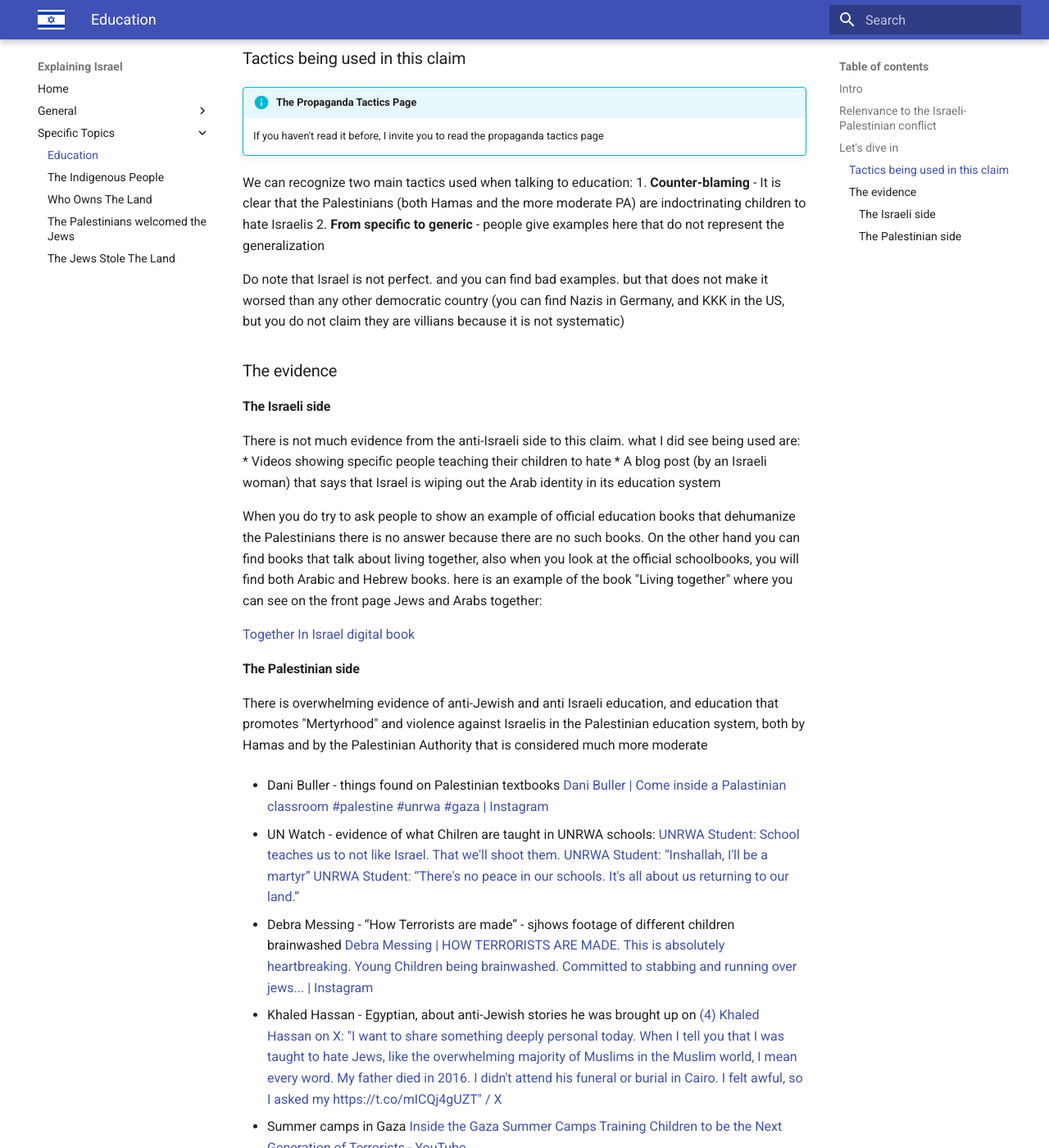
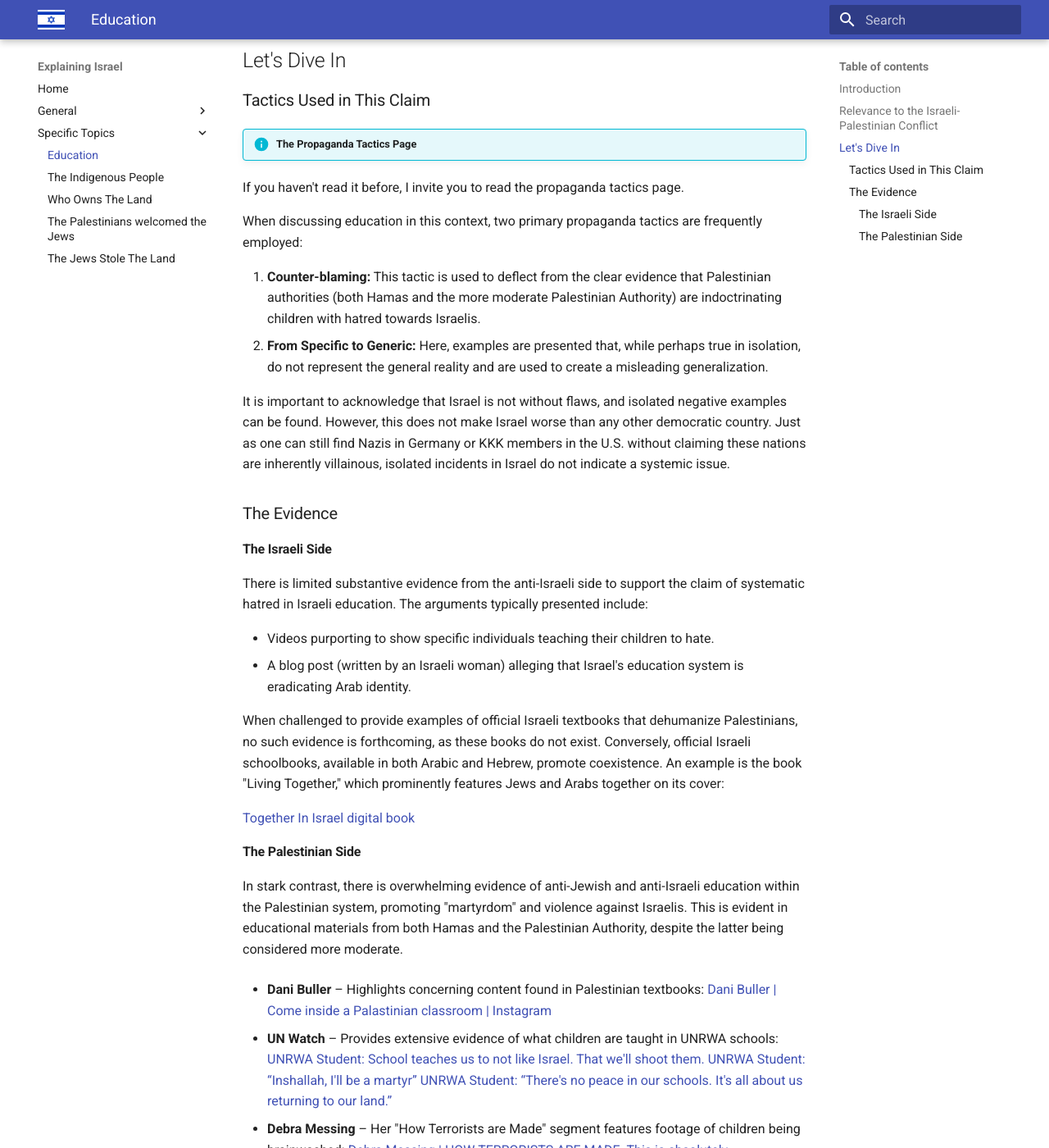
Before and after one commit to RonGros/explaining-israel, an MkDocs documentation site: the page built from docs/Specific Topics/Education.md, in a window 1280 px wide and 1400 px high, scrolled down 686 px. Shown: the whole window at 82% size. Built offline with MkDocs 1.6.1 and Material for MkDocs 9.7.7, drawn with Linux system fonts in a browser that asks for light colours; some of the changed text lies outside the part shown.

Commit message:
Polish the education page

```diff
--- a/docs/Specific Topics/Education.md
+++ b/docs/Specific Topics/Education.md
@@ -1,64 +1,69 @@
 # Education
 
-## Intro
-Education is a key for peace. If you really want to have peace between two people you need both of them to want it, and to understand that the best path forward is if both sides are happy
+## Introduction
 
-Therefore education, similar to media, is also a very good indicator for the real intentions of the leadership, because it shapes the minds of young kids, and their future views when they become adults
+Education is fundamental to achieving peace. Genuine peace between two groups necessitates mutual desire for it and a shared understanding that the optimal path forward involves the well-being and satisfaction of both sides.
 
-I would argue that it takes around 20 years to "re-educate" a certain group to stop hating another group, and that makes it even more important, because it takes a lot of preparation, and a lot of time to get two people have peace
+Consequently, education, much like media, serves as a crucial indicator of a leadership's true intentions, as it profoundly shapes the minds of young children and their future perspectives as adults.
 
+I would contend that it takes approximately 20 years to "re-educate" a group to overcome ingrained hatred towards another. This makes the role of education even more critical, as fostering peace requires extensive preparation and a significant investment of time to bridge divides between peoples.
 
-## Relenvance to the Israeli-Palestinian conflict
-One of the repeating allegations against Israel is that "*Israelis teach their children to hate*" or "*Israelis teach their children to dehumanize the Palestinians*"
+## Relevance to the Israeli-Palestinian Conflict
 
-We will cover this claim here
+A recurring accusation leveled against Israel is that "Israelis teach their children to hate" or "Israelis teach their children to dehumanize Palestinians."
 
-## Let's dive in
-### Tactics being used in this claim
+This section will address and examine these claims.
+
+## Let's Dive In
+
+### Tactics Used in This Claim
+
 !!! info "The Propaganda Tactics Page"
-    If you haven't read it before, I invite you to read the propaganda tactics page
+If you haven't read it before, I invite you to read the propaganda tactics page.
 
-We can recognize two main tactics used when talking to education:
-1. **Counter-blaming** - It is clear that the Palestinians (both Hamas and the more moderate PA) are indoctrinating children to hate Israelis
-2. **From specific to generic** - people give examples here that do not represent the generalization
+When discussing education in this context, two primary propaganda tactics are frequently employed:
 
-Do note that Israel is not perfect. and you can find bad examples. but that does not make it worsed than any other democratic country (you can find Nazis in Germany, and KKK in the US, but you do not claim they are villians because it is not systematic)
+1.  **Counter-blaming:** This tactic is used to deflect from the clear evidence that Palestinian authorities (both Hamas and the more moderate Palestinian Authority) are indoctrinating children with hatred towards Israelis.
+2.  **From Specific to Generic:** Here, examples are presented that, while perhaps true in isolation, do not represent the general reality and are used to create a misleading generalization.
 
-### The evidence
+It is important to acknowledge that Israel is not without flaws, and isolated negative examples can be found. However, this does not make Israel worse than any other democratic country. Just as one can still find Nazis in Germany or KKK members in the U.S. without claiming these nations are inherently villainous, isolated incidents in Israel do not indicate a systemic issue.
 
-#### The Israeli side
-There is not much evidence from the anti-Israeli side to this claim. what I did see being used are:
-* Videos showing specific people teaching their children to hate
-* A blog post (by an Israeli woman) that says that Israel is wiping out the Arab identity in its education system
+### The Evidence
 
-When you do try to ask people to show an example of official education books that dehumanize the Palestinians there is no answer because there are no such books.
-On the other hand you can find books that talk about living together, also when you look at the official schoolbooks, you will find both Arabic and Hebrew books. here is an example of the book "Living together" where you can see on the front page Jews and Arabs together:
+#### The Israeli Side
+
+There is limited substantive evidence from the anti-Israeli side to support the claim of systematic hatred in Israeli education. The arguments typically presented include:
+
+  * Videos purporting to show specific individuals teaching their children to hate.
+  * A blog post (written by an Israeli woman) alleging that Israel's education system is eradicating Arab identity.
+
+When challenged to provide examples of official Israeli textbooks that dehumanize Palestinians, no such evidence is forthcoming, as these books do not exist. Conversely, official Israeli schoolbooks, available in both Arabic and Hebrew, promote coexistence. An example is the book "Living Together," which prominently features Jews and Arabs together on its cover:
 
 [Together In Israel digital book](https://school.kotar.cet.ac.il/KotarApp/Viewer.aspx?nBookID=113295528#1.6889.6.default)
 
+#### The Palestinian Side
 
-#### The Palestinian side
-There is overwhelming evidence of anti-Jewish and anti Israeli education, and education that promotes "Mertyrhood" and violence against Israelis in the Palestinian education system, both by Hamas and by the Palestinian Authority that is considered much more moderate
+In stark contrast, there is overwhelming evidence of anti-Jewish and anti-Israeli education within the Palestinian system, promoting "martyrdom" and violence against Israelis. This is evident in educational materials from both Hamas and the Palestinian Authority, despite the latter being considered more moderate.
 
-* Dani Buller - things found on Palestinian textbooks
-[Dani Buller | Come inside a Palastinian classroom #palestine #unrwa #gaza | Instagram](https://www.instagram.com/ask__dani/reel/C01pdO6oqnE/)
+  * **Dani Buller** – Highlights concerning content found in Palestinian textbooks:
+    [Dani Buller | Come inside a Palastinian classroom | Instagram](https://www.instagram.com/ask__dani/reel/C01pdO6oqnE/)
 
-* UN Watch - evidence of what Chilren are taught in UNRWA schools:
-[UNRWA Student: School teaches us to not like Israel. That we'll shoot them.](https://www.youtube.com/watch?v=Z09B3psGtVA)
-[UNRWA Student: “Inshallah, I'll be a martyr”](https://www.youtube.com/watch?v=2OMqwsghn-4)
-[UNRWA Student: “There's no peace in our schools. It's all about us returning to our land.”](https://www.youtube.com/watch?v=hUlIecTZIAU)
+  * **UN Watch** – Provides extensive evidence of what children are taught in UNRWA schools:
+    [UNRWA Student: School teaches us to not like Israel. That we'll shoot them.](https://www.youtube.com/watch?v=qJXH2iwPj2U)
+    [UNRWA Student: “Inshallah, I'll be a martyr”](https://x.com/UNWatch/status/1862066507099824141)
+    [UNRWA Student: “There's no peace in our schools. It's all about us returning to our land.”](https://x.com/HillelNeuer/status/1861037702864310523)
 
-* Debra Messing - “How Terrorists are made” - sjhows footage of different children brainwashed
-[Debra Messing | HOW TERRORISTS ARE MADE. This is absolutely heartbreaking. Young Children being brainwashed. Committed to stabbing and running over jews... | Instagram](https://www.instagram.com/therealdebramessing/reel/C0MhduexNVT/?hl=en)
+  * **Debra Messing** – Her "How Terrorists are Made" segment features footage of children being brainwashed:
+    [Debra Messing | HOW TERRORISTS ARE MADE. This is absolutely heartbreaking. Young Children being brainwashed. Committed to stabbing and running over jews... | Instagram](https://www.instagram.com/therealdebramessing/reel/C0MhduexNVT/?hl=en)
 
-* Khaled Hassan - Egyptian, about anti-Jewish stories he was brought up on
-[(4) Khaled Hassan on X: "I want to share something deeply personal today. When I tell you that I was taught to hate Jews, like the overwhelming majority of Muslims in the Muslim world, I mean every word. My father died in 2016. I didn't attend his funeral or burial in Cairo. I felt awful, so I asked my https://t.co/mICQj4gUZT" / X](https://x.com/Khaledhzakariah/status/1810363088765595738?t=a4dV-M-leggp7S5kLYYfWA\&s=08)
+  * **Khaled Hassan** – An Egyptian, shares personal experiences of being raised on anti-Jewish stories:
+    [Khaled Hassan on X: "I want to share something deeply personal today"](https://x.com/Khaledhzakariah/status/1810363088765595738)
 
-* Summer camps in Gaza
-[Inside the Gaza Summer Camps Training Children to be the Next Generation of Terrorists - YouTube](https://www.youtube.com/watch?v=vCWMBvxWKL0)
+  * **Summer Camps in Gaza** – Documented training of children to become future terrorists:
+    [Inside the Gaza Summer Camps Training Children to be the Next Generation of Terrorists - YouTube](https://www.youtube.com/watch?v=vCWMBvxWKL0)
 
-* Gazan TV show for kids - A critic view by Al Jazeera (!) when they were still a real television
-[Gaza's political children's show - 26 Feb 08 - YouTube](https://www.youtube.com/watch?v=W3jHj93JFMQ)
+  * **Gazan TV Show for Kids** – A critical view from Al Jazeera (from a time when they were considered a more objective news source):
+    [Gaza's political children's show - 26 Feb 08 - YouTube](https://www.youtube.com/watch?v=W3jHj93JFMQ)
 
-* A play about stabbing Jews
-[Gaza kids put on play about stabbing, killing Israelis - YouTube](https://www.youtube.com/watch?v=4QRYCXm42Wg)
+  * **A Play About Stabbing Jews** – Depicting violence against Jews:
+    [Gaza kids put on play about stabbing, killing Israelis - YouTube](https://www.youtube.com/watch?v=4QRYCXm42Wg)
```
